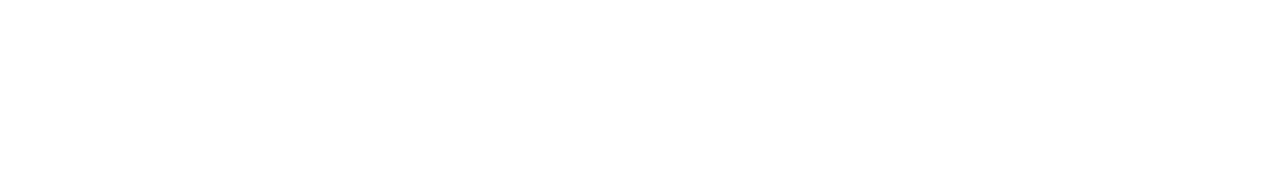
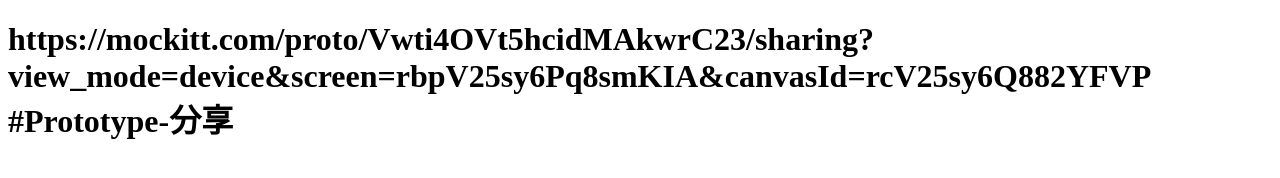
Before and after one commit to jaylinrh/escapeJAAL, a plain HTML site: page docs/index.html in a window 1280 px wide. Drawn offline with Linux system fonts and the light colour scheme.

Commit message:
reverting changes

```diff
--- a/docs/index.html
+++ b/docs/index.html
@@ -2,7 +2,6 @@
 <html>
     <head> </head>
     <body>
-        <a href="https://mockitt.com/proto/Vwti4OVt5hcidMAkwrC23/sharing?view_mode=device&screen=rbpV25sy6Pq8smKIA&canvasId=rcV25sy6Q882YFVP #Prototype-分享" target="_blank">
-        </a>
+        <h1> https://mockitt.com/proto/Vwti4OVt5hcidMAkwrC23/sharing?view_mode=device&screen=rbpV25sy6Pq8smKIA&canvasId=rcV25sy6Q882YFVP #Prototype-分享 </h1>
     </body>
 </html>
```
